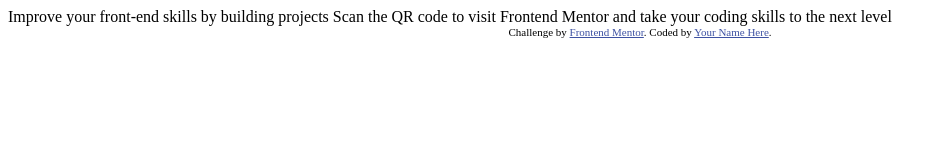
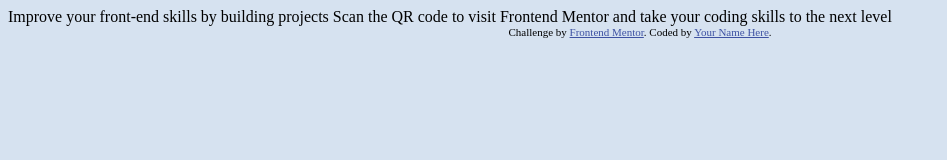
Before and after one commit to Mherlin06/1st_Project, a plain HTML site: page index.html in a window 1280 px wide. Shown: the whole page, without its empty margins (0-947 px from the left). Drawn offline with Linux system fonts and the light colour scheme.

Commit message:
changed background color

```diff
--- a/index.html
+++ b/index.html
@@ -12,7 +12,12 @@
   <style>
     .attribution { font-size: 11px; text-align: center; }
     .attribution a { color: hsl(228, 45%, 44%); }
+
+    body { background-color:hsl(212, 45%, 89%) ;
+    }
+
   </style>
+
 </head>
 <body>
 
```
Also changed, not shown: 1 other file.
